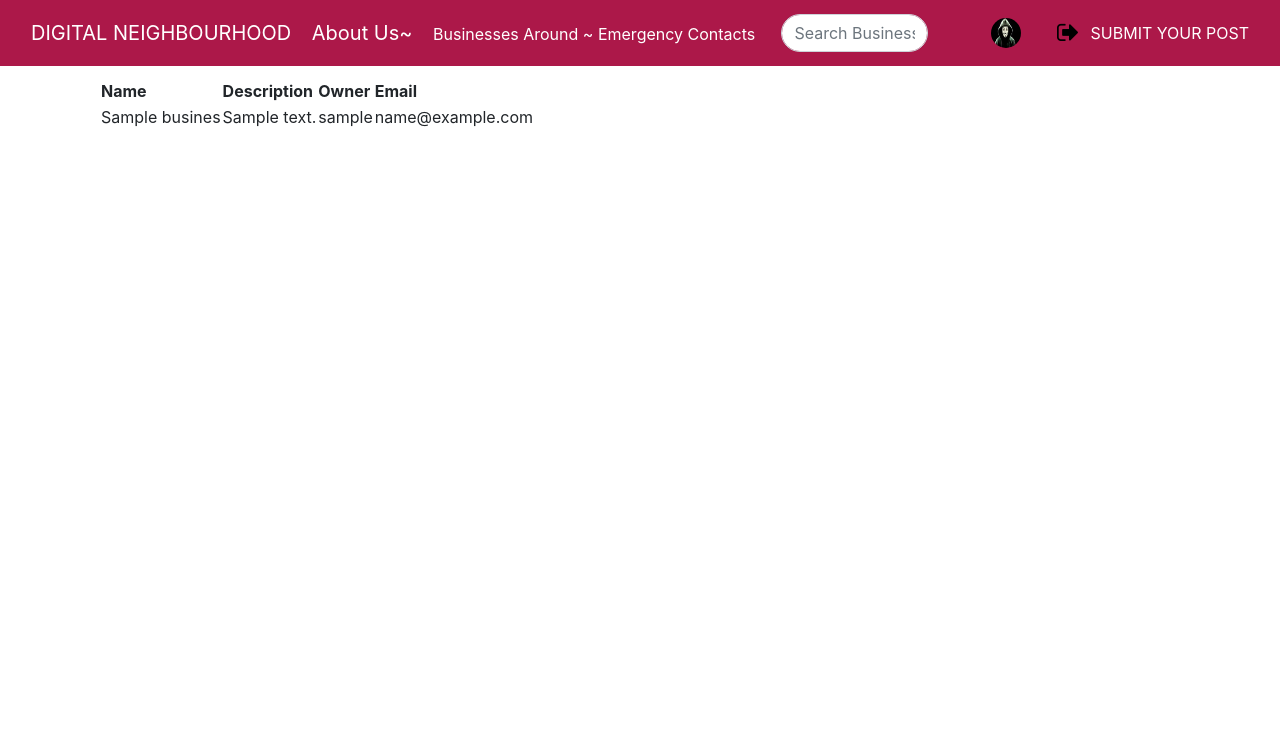
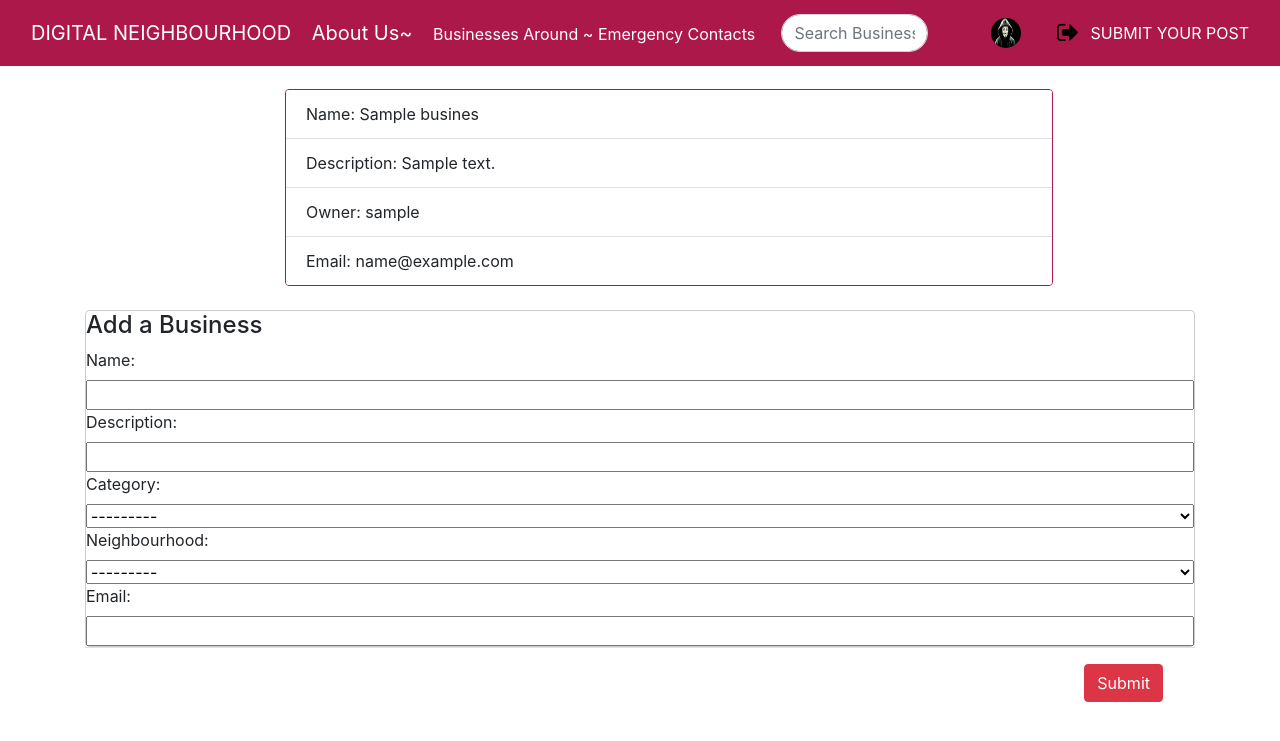
Before and after one commit to NyururuKelvin/neighbourhood, a Django app: template neighbourhood/templates/temps/business.html in a window 1280 px wide. Shown: the top 741 px of the page. Run offline with Django 3.2, Linux system fonts and the light colour scheme; tables that the repository leaves empty hold one stand-in row (values such as "Sample post"); the template is opened without the code that fills it: values that come from a table or form of the project are taken from there, most other values are stand-ins (such as "Sample title", 1, 10 or a date in 2020); some libraries are stand-ins or nearby versions.

Commit message:
my commit style templates

```diff
--- a/neighbourhood/templates/temps/business.html
+++ b/neighbourhood/templates/temps/business.html
@@ -4,39 +4,33 @@
 
 {% block content %}
 <div class="container">
-        <div class="col m12">
-            <button class="btn right hoverable modal-trigger" type="button" name="button" style="margin: 20px;" href="#modal1"><i class="material-icons left">add_circle_outline</i> Add Company</button>
+  <div class="col m12" style="margin-top: 8%;">
     {% if businesses %}
-            <table>
-            <thead>
-              <tr>
-                  <th>Name</th>
-                  <th>Description</th>
-                  <th>Owner</th>
-                  <th>Email</th>
-              </tr>
-            </thead>
-
-            <tbody>
       {% for business in businesses %}
-                    <tr>
-                      <td>{{business.name}}</td>
-                      <td>{{business.description}}</td>
-                      <td>{{business.user}}</td>
-                      <td>{{business.email}}</td>
-                    </tr>
-                {% endfor %}
-            </tbody>
-          </table>
+        <div class="row">
+          <div class="col-md-2"></div>
+          <div class="col-md-8">
+            <div class="card" style="width: 48rem; border: rgb(172, 24, 73) solid 1px;">
+              <ul class="list-group list-group-flush">
+                <li class="list-group-item">Name: {{business.name}}</li>
+                <li class="list-group-item">Description: {{business.description}}</li>
+                <li class="list-group-item">Owner: {{business.user}}</li>
+                <li class="list-group-item">Email: {{business.email}}</li>
+              </ul>
+            </div>
+          </div>
+          <div class="col-md-2"></div>
+        </div> <br>
+        {%endfor%}
     {% else %}
-          <h1 class="center-align">There are no businesses registered in your Neighborhood</h1>
+    <h4 class="center-align" style="border-bottom: black solid 1px; margin-bottom: 2%;">There are no businesses registered in your Neighborhood</h4>
     {% endif %}
   </div>
     <!-- Modal Structure -->
-          <div id="modal1" class="modal" style="max-height: 800px !important;">
-            <form action="{%url 'companies' %}" method='post' enctype="multipart/form-data">
+    <div>
+      <form action="{%url 'business' %}" method='post' enctype="multipart/form-data">
       <div class="modal-content">
-              <h4>Add a Company</h4>
+        <h4>Add a Business</h4>
 
             {% csrf_token %}
             {{ form }}
@@ -48,11 +42,4 @@
       </form>
     </div>
 </div>
-    {% block scripts%}
-     <script type="text/javascript">
-         $(document).ready(function(){
-            $('.modal').modal();
-          });
-     </script>
 {% endblock %}
-{% endblock %}
--- a/neighbourhood/views.py
+++ b/neighbourhood/views.py
@@ -2,7 +2,7 @@ from django.shortcuts import render,get_object_or_404,redirect,redirect
 from django.http  import HttpResponse,Http404,HttpResponseRedirect
 from django.contrib.auth.decorators import login_required
 from .models import Post,Business,Profile,Neighbourhood,Comment
-from .forms import PostForm,UpdateUser,SignUpForm,CommentForm,UpdateProfile
+from .forms import PostForm,UpdateUser,SignUpForm,CommentForm,UpdateProfile,BusinessForm
 from django.contrib.auth.models import User
 from rest_framework.views import APIView
 from .serializer import BusinessSerializer
```
Also changed, not shown: neighbourhood/templates/temps/index.html (+23 -13 lines), neighbourhood/templates/temps/search.html (+14 -12 lines). Lines whose indentation alone changed are shown as unchanged.
